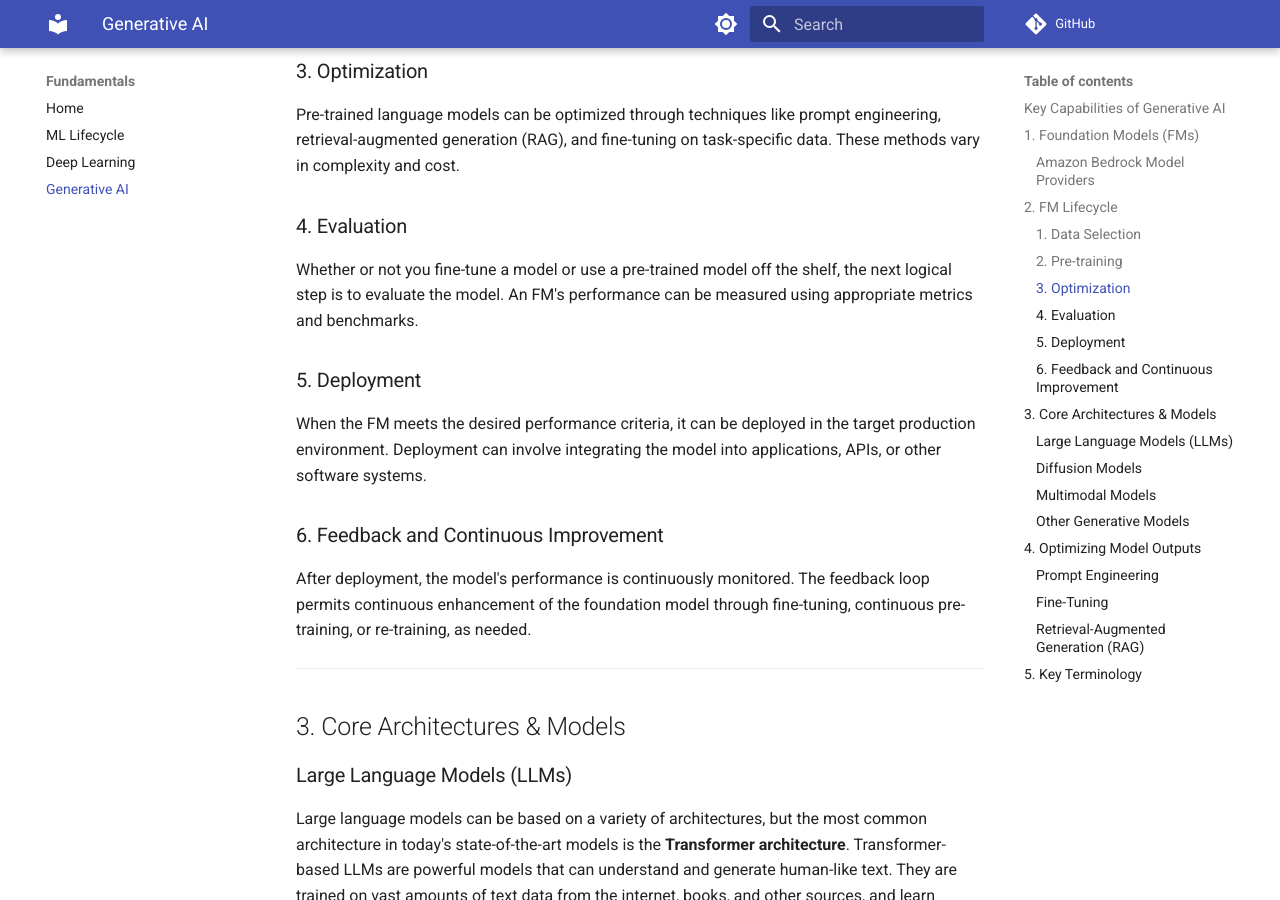
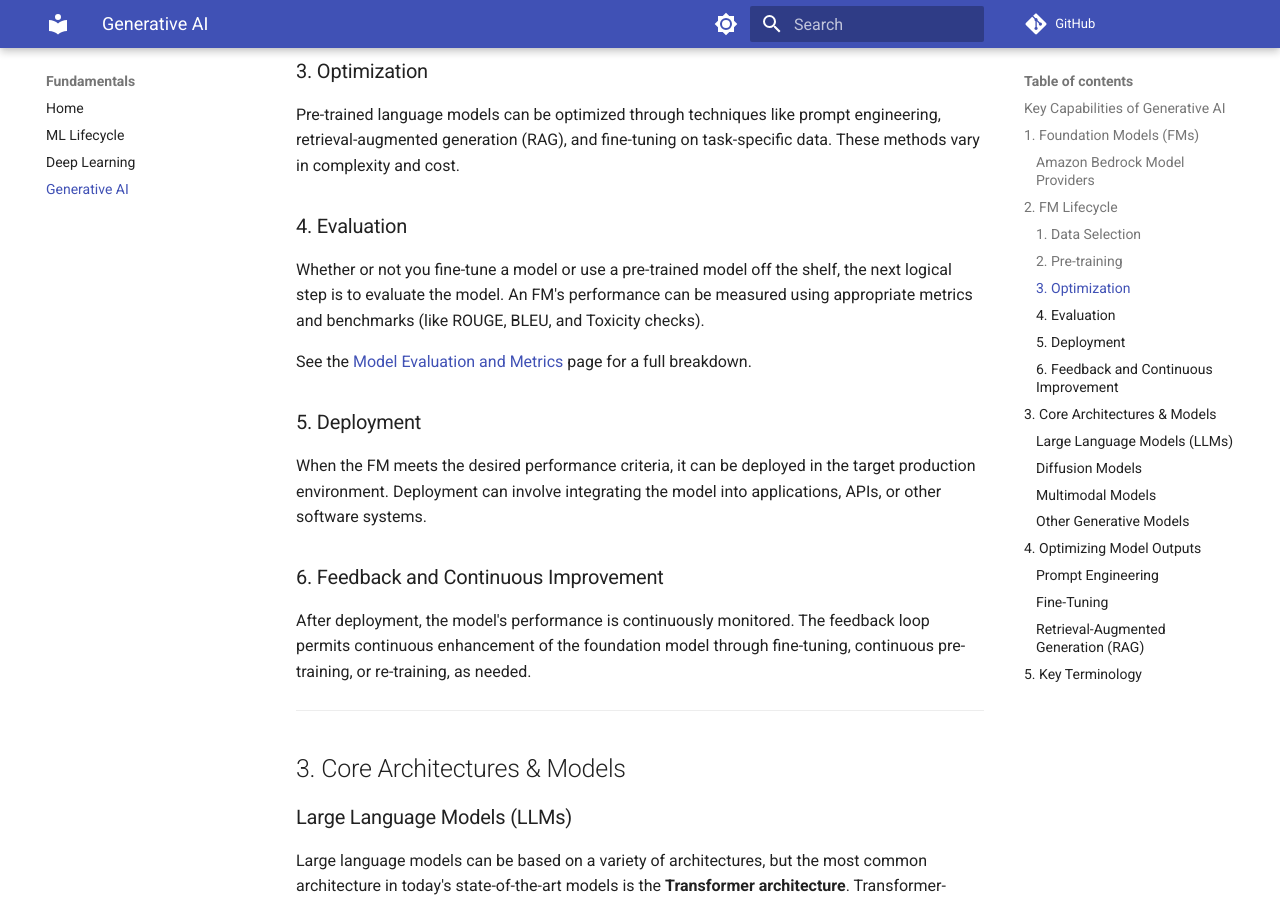
Before and after one commit to kvcenation5/aws-ai-practitioner-exam, an MkDocs documentation site: the page built from docs/03-generative-ai-fundamentals.md, in a window 1280 px wide and 900 px high, scrolled down 2755 px. Built offline with MkDocs 1.6.1 and Material for MkDocs 9.7.7, drawn with Linux system fonts in a browser that asks for light colours; comment, search, counter and statistics services are not loaded.

Commit message:
Cleanup and sync remaining changes for Evaluation Metrics

```diff
--- a/docs/03-generative-ai-fundamentals.md
+++ b/docs/03-generative-ai-fundamentals.md
@@ -64,7 +64,9 @@ After the initial pre-training, the model can be further pre-trained on addition
 Pre-trained language models can be optimized through techniques like prompt engineering, retrieval-augmented generation (RAG), and fine-tuning on task-specific data. These methods vary in complexity and cost.
 
 ### 4. Evaluation
-Whether or not you fine-tune a model or use a pre-trained model off the shelf, the next logical step is to evaluate the model. An FM's performance can be measured using appropriate metrics and benchmarks.
+Whether or not you fine-tune a model or use a pre-trained model off the shelf, the next logical step is to evaluate the model. An FM's performance can be measured using appropriate metrics and benchmarks (like ROUGE, BLEU, and Toxicity checks).
+
+See the [Model Evaluation and Metrics](07-model-evaluation-and-metrics.md#generative-ai-metrics-fms) page for a full breakdown.
 
 ### 5. Deployment
 When the FM meets the desired performance criteria, it can be deployed in the target production environment. Deployment can involve integrating the model into applications, APIs, or other software systems.
```
Also changed, not shown: docs/assets/sagemaker-text-analysis.png.
